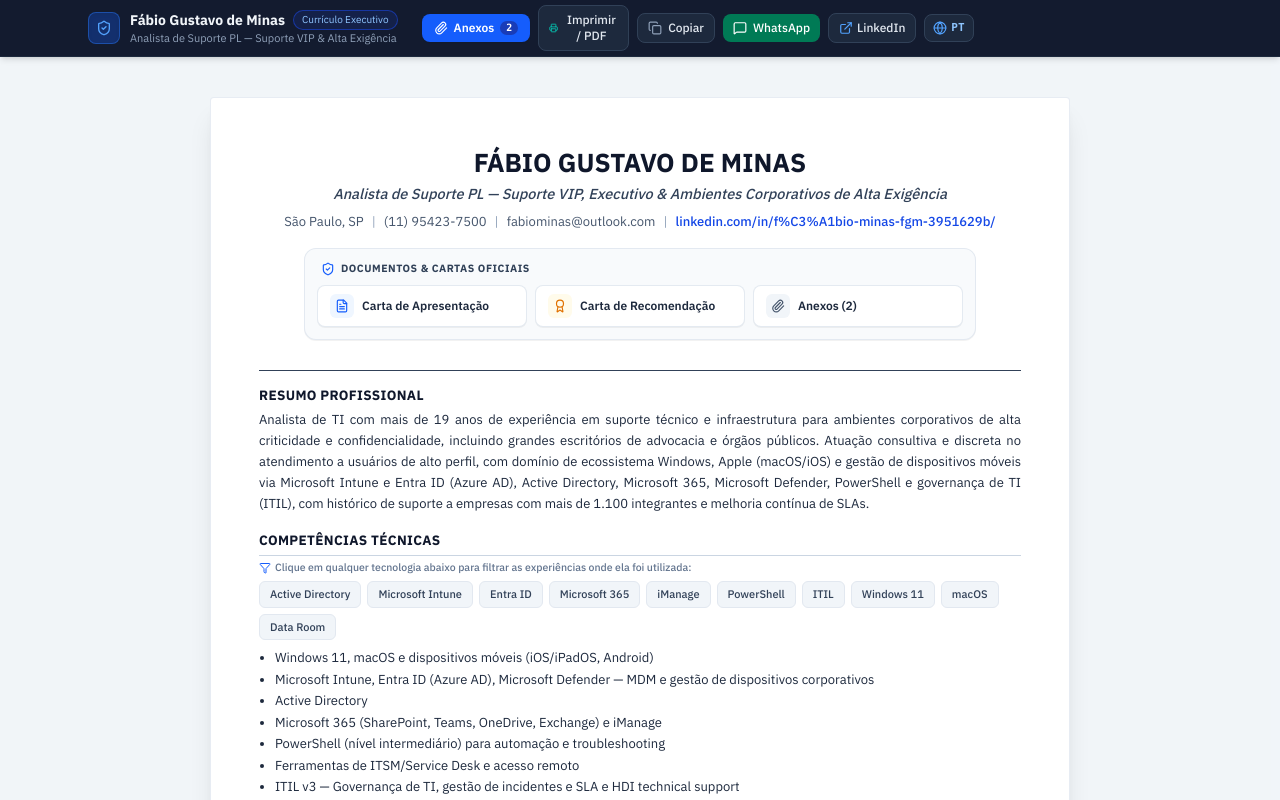
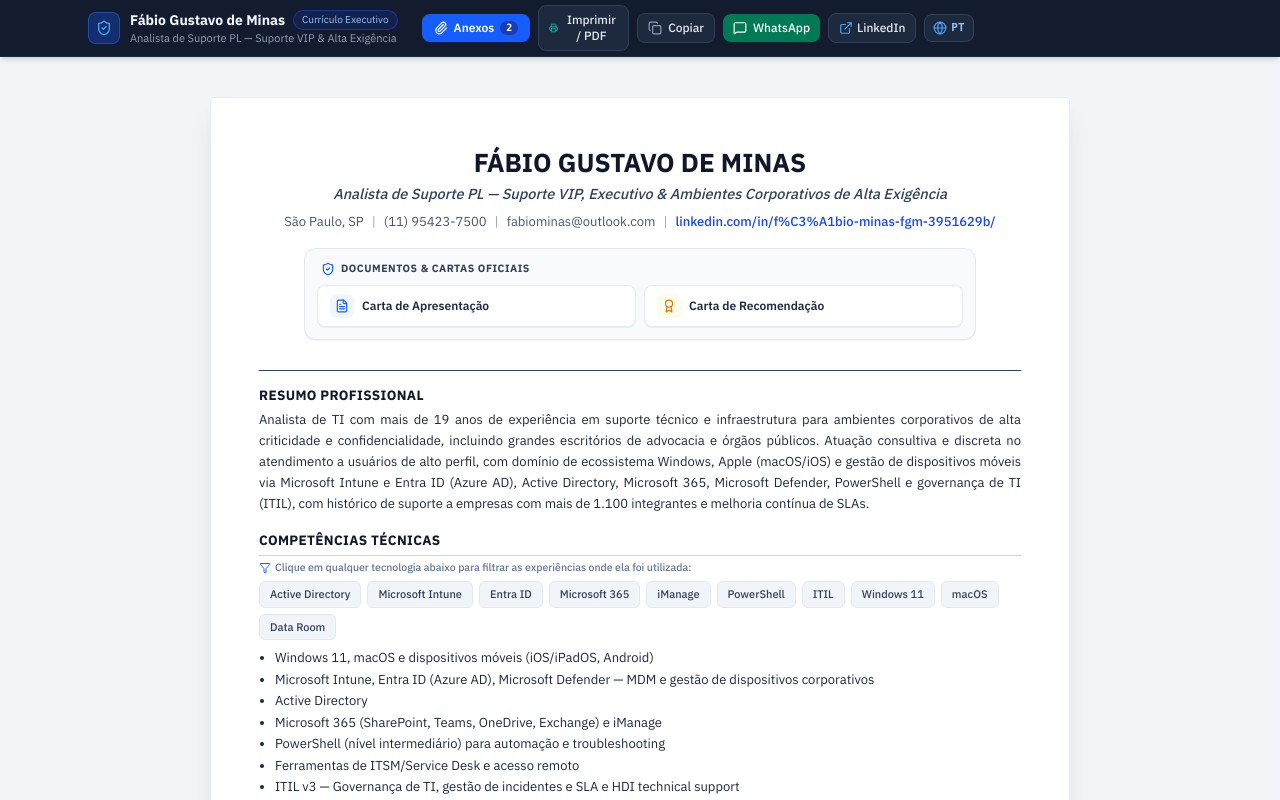
Before and after one commit to FabioOkis/CV-Fabio-Gustavo-de-Minas, a React (Vite) app: page / in a window 1280 px wide. Shown: the top 800 px of the page. Built offline with nearby package versions, Linux system fonts and the light colour scheme.

Commit message:
fix: remove duplicate Anexos button from curriculum body document hub

```diff
--- a/src/components/CurriculumLanding.tsx
+++ b/src/components/CurriculumLanding.tsx
@@ -93,7 +93,7 @@
               </span>
             </div>
 
-            <div className="grid grid-cols-1 sm:grid-cols-3 gap-2">
+            <div className="grid grid-cols-1 sm:grid-cols-2 gap-2">
               {/* Carta de Apresentação */}
               {onOpenCoverLetter && (
                 <button
@@ -121,21 +121,6 @@
                     <Award className="w-3.5 h-3.5" />
                   </div>
                   <span className="truncate">Carta de Recomendação</span>
-                </button>
-              )}
-
-              {/* Anexos */}
-              {onOpenAttachmentsDrawer && (
-                <button
-                  type="button"
-                  onClick={onOpenAttachmentsDrawer}
-                  className="group w-full inline-flex items-center justify-center sm:justify-start gap-2 px-3 py-2 rounded-lg bg-white hover:bg-slate-100 text-slate-800 hover:text-slate-900 border border-slate-200/90 hover:border-slate-300 text-xs font-semibold transition-all cursor-pointer shadow-2xs"
-                  title="Ver diplomas, certificados e anexos"
-                >
-                  <div className="w-6 h-6 rounded-md bg-slate-100 text-slate-600 flex items-center justify-center shrink-0 group-hover:bg-slate-700 group-hover:text-white transition-colors">
-                    <Paperclip className="w-3.5 h-3.5" />
-                  </div>
-                  <span className="truncate">Anexos ({totalAttachments})</span>
                 </button>
               )}
             </div>
```
